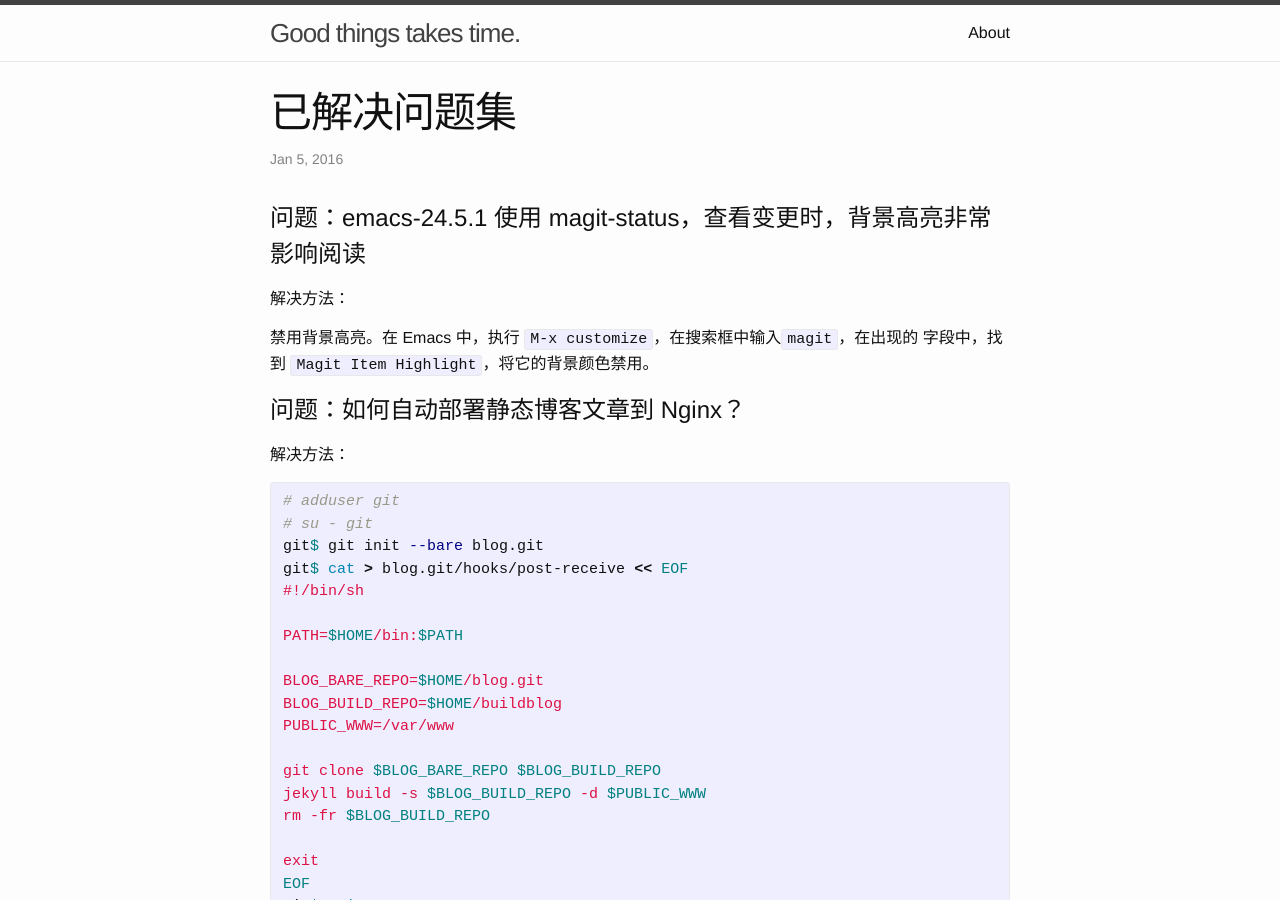
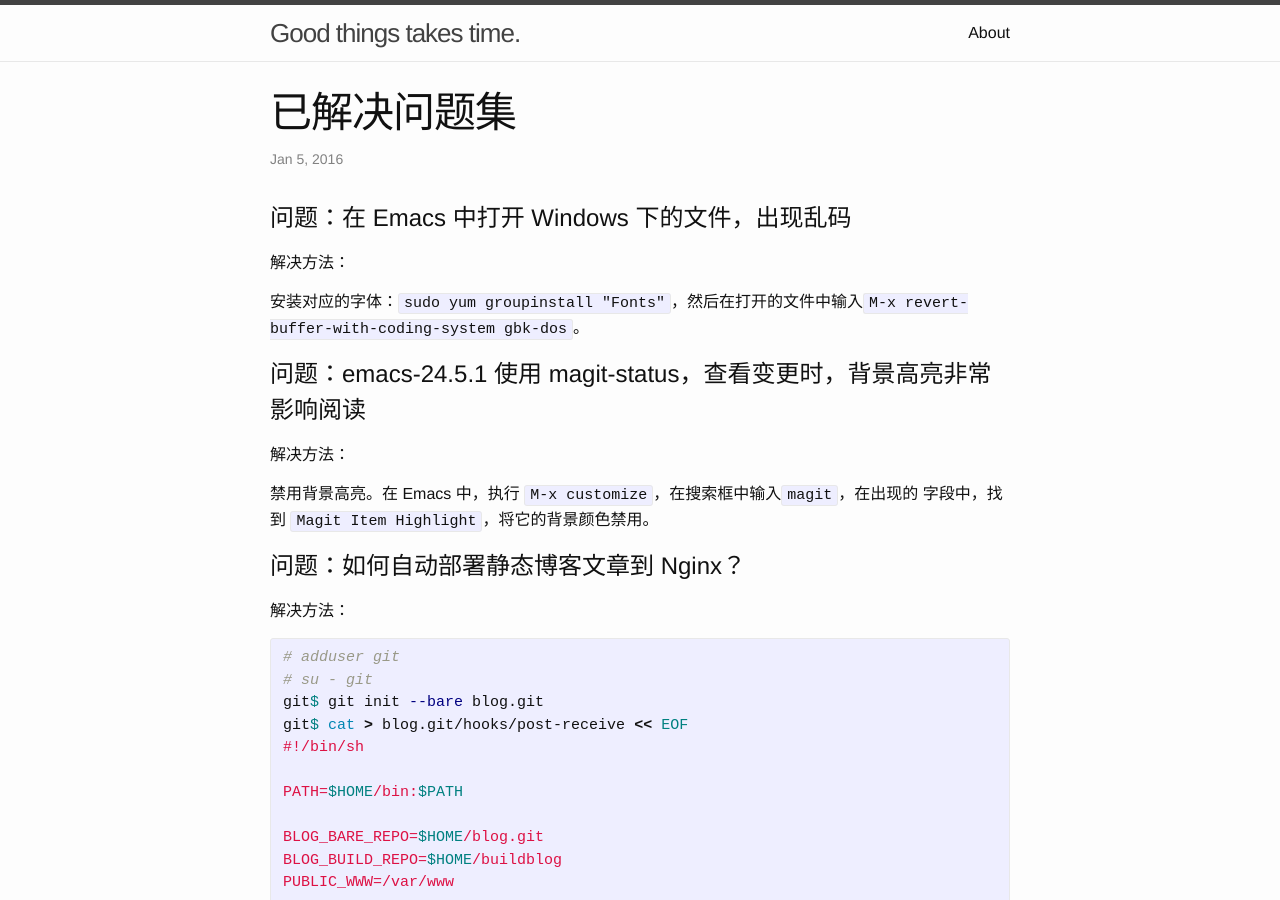
Before and after one commit to mofaph/mofaph.github.io, a Jekyll site: the page built from _posts/2016-01-05-problem-solved.md, in a window 1280 px wide and 900 px high. Built offline with Jekyll 4.4.1, drawn with Linux system fonts in a browser that asks for light colours; Markdown is read by kramdown in place of the engine named in the settings.

Commit message:
problem-solved: 解决 Emacs 打开 Windows 下的文件出现乱码

```diff
--- a/_posts/2016-01-05-problem-solved.md
+++ b/_posts/2016-01-05-problem-solved.md
@@ -2,6 +2,13 @@
 title: 已解决问题集
 layout: post
 ---
+
+# 问题：在 Emacs 中打开 Windows 下的文件，出现乱码
+
+解决方法：
+
+安装对应的字体：`sudo yum groupinstall "Fonts"`，然后在打开的文件中输入`M-x
+revert-buffer-with-coding-system gbk-dos`。
 
 # 问题：emacs-24.5.1 使用 magit-status，查看变更时，背景高亮非常影响阅读
 
```
